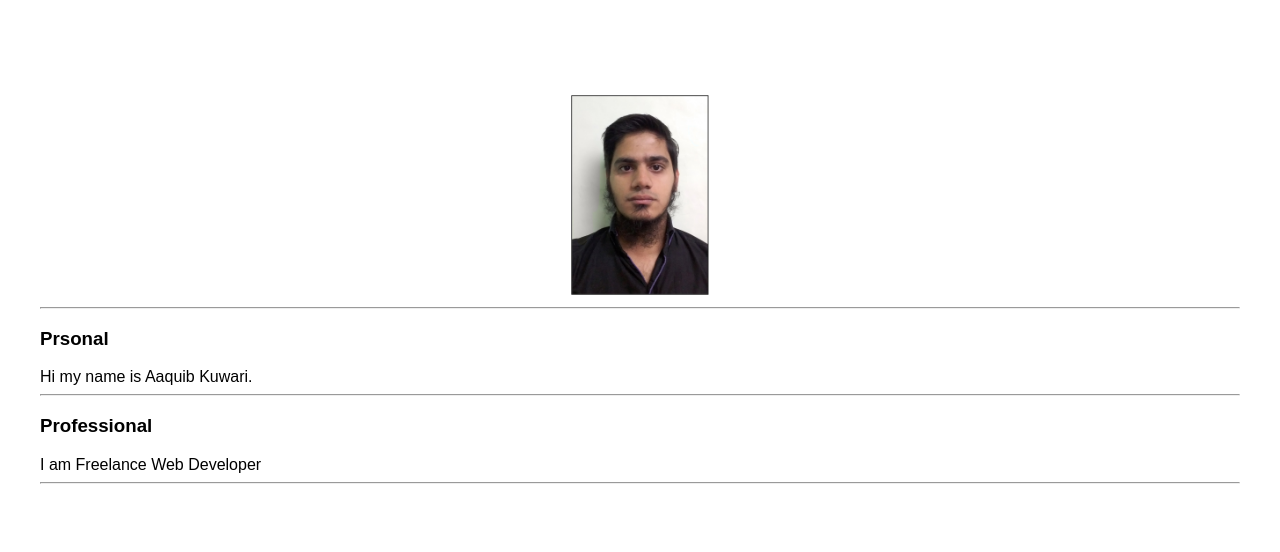
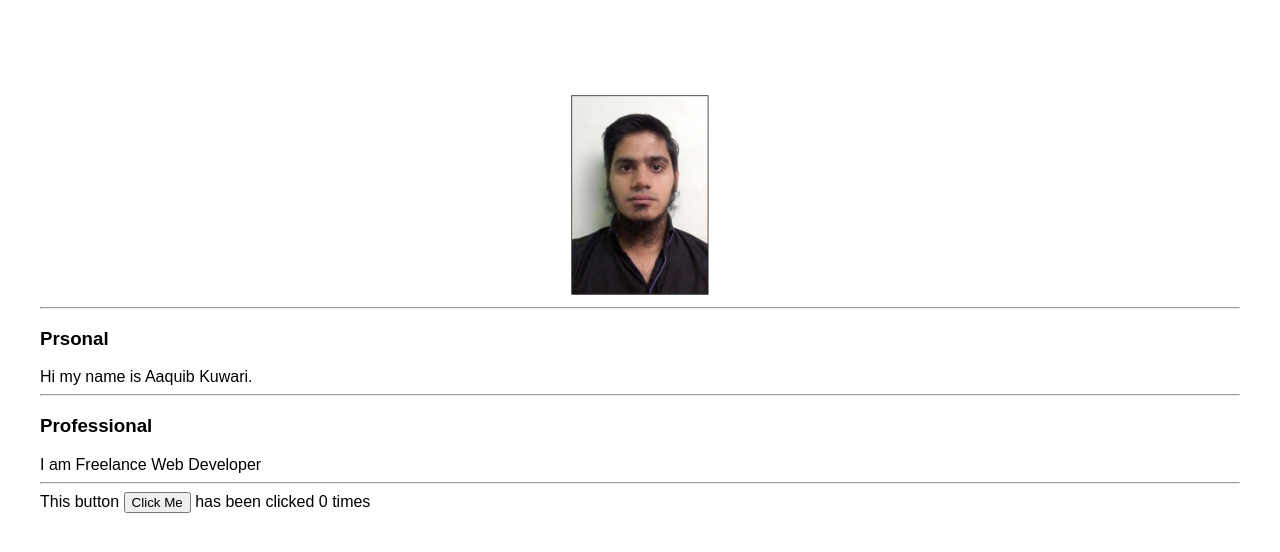
Before and after one commit to aaquibkuwari/imad-app, a website: page ui/index.html in a window 1280 px wide. Drawn offline with Linux system fonts and the light colour scheme.

Commit message:
[imad-console] Updates ui/index.html

```diff
--- a/ui/index.html
+++ b/ui/index.html
@@ -18,7 +18,7 @@
             <div>I am Freelance Web Developer</div>
             <hr>
             <footer>
-
+                This button <button id="counter">Click Me</button> has been clicked <span id="count">0</span> times
             </footer>
         </div>
         <script type="text/javascript" src="/ui/main.js">
```
